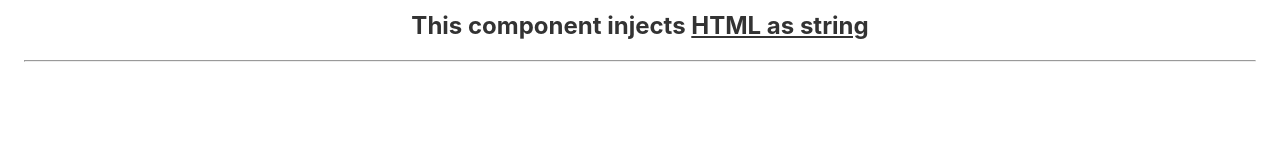
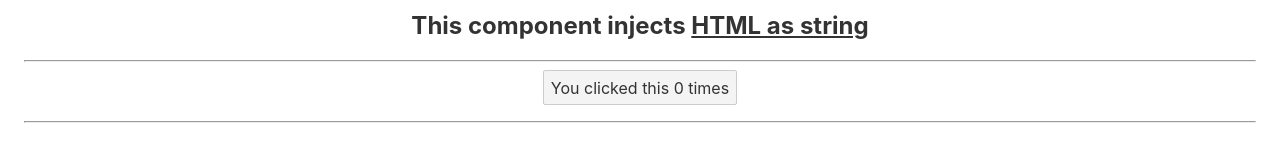
Before and after one commit to osotorrio/learning-svelte, a Svelte app: page / in a window 1280 px wide. Shown: the part 674-818 px from the top of the page. Built offline with nearby package versions, Linux system fonts and the light colour scheme.

Commit message:
2.Reactivity a.Assignments

```diff
--- /dev/null
+++ b/src/2-reactivity/a-assignments.svelte
@@ -0,0 +1,13 @@
+<script>
+  let count = 0;
+
+  function incrementCount() {
+    count += 1;
+  }
+</script>
+
+<button on:click={incrementCount}>
+  You clicked this {count}
+  {count === 1 ? "time" : "times  "}
+</button>
+<hr />
--- a/src/App.svelte
+++ b/src/App.svelte
@@ -1,11 +1,12 @@
 <script>
+  export let name;
   import Basics from "./1-introduction/a-basics.svelte";
   import AddingData from "./1-introduction/b-adding-data.svelte";
   import DynamicAttributes from "./1-introduction/c-dynamic-attributes.svelte";
   import Styling from "./1-introduction/d-styling.svelte";
   import Nested from "./1-introduction/e-nested-components.svelte";
   import HtmlTag from "./1-introduction/f-html-tags.svelte";
-  export let name;
+  import Assignments from "./2-reactivity/a-assignments.svelte";
 </script>
 
 <main>
@@ -20,6 +21,7 @@
   <Styling />
   <Nested />
   <HtmlTag />
+  <Assignments />
 </main>
 
 <style>
```
